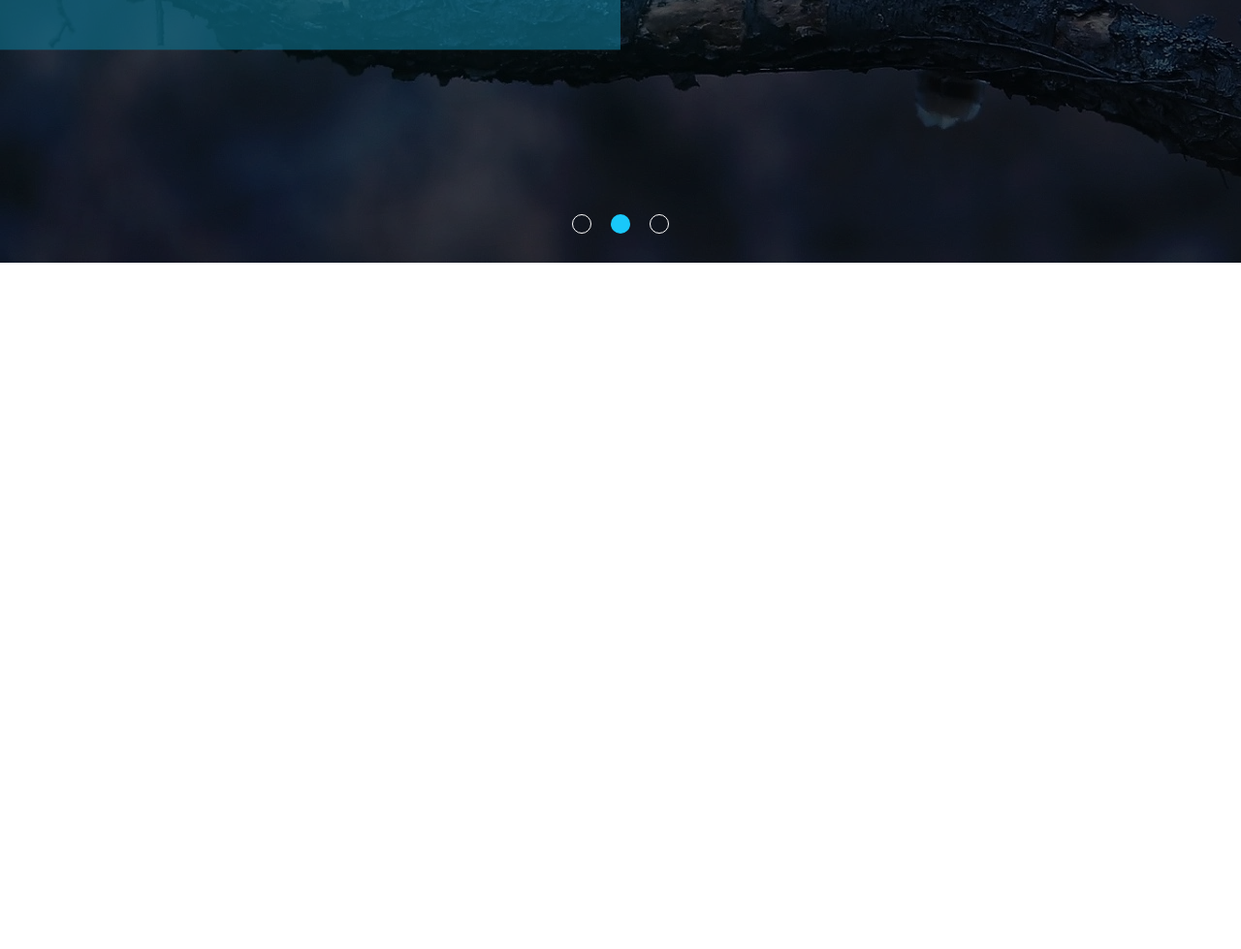
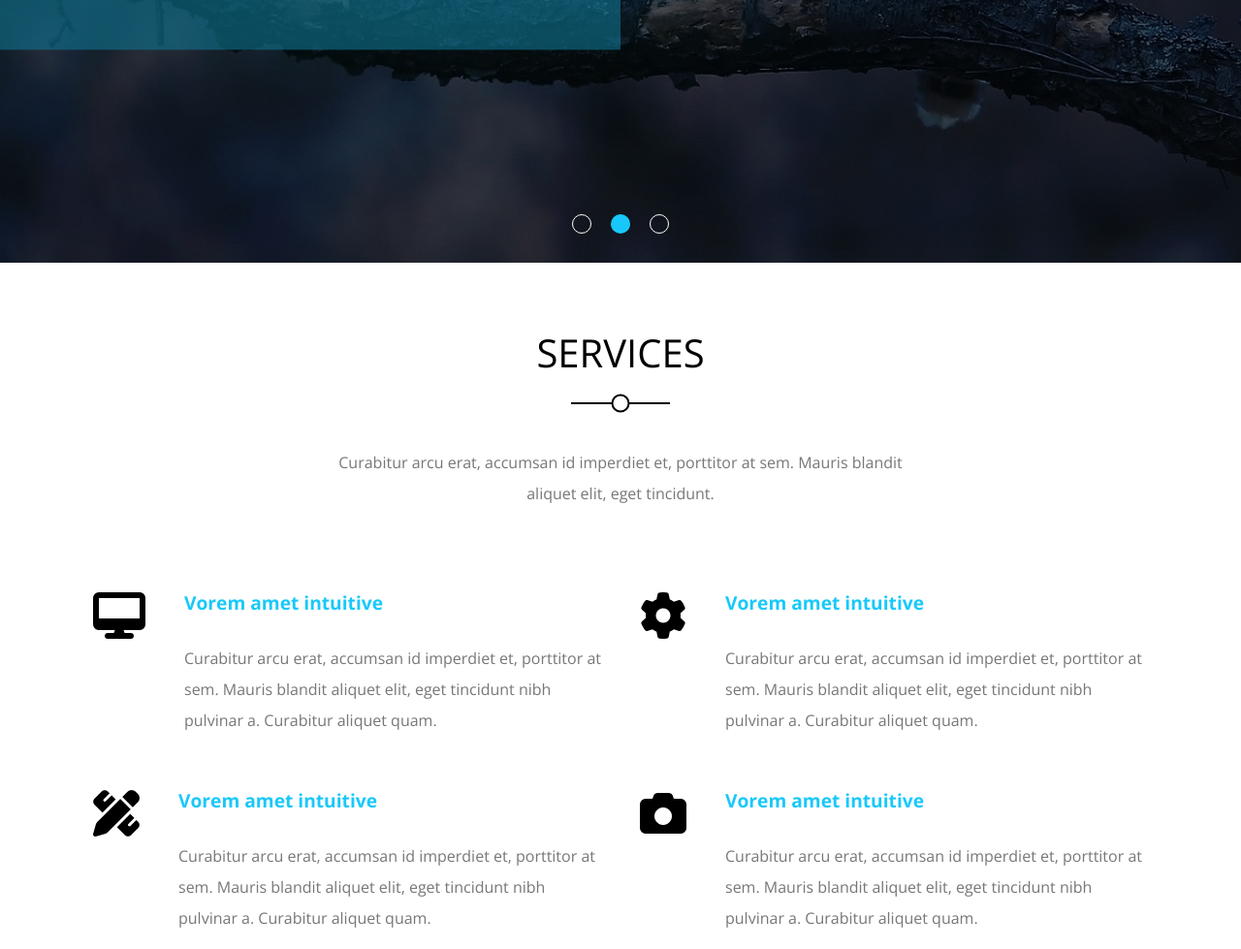
Before and after one commit to Aziztheprogrammer/Kasper-Template, a plain HTML site: page index.html in a window 1280 px wide. Shown: the part 529-1508 px from the top of the page at 97% size. Before the commit the page ends 800 px from the top, so only its background shows below. Drawn offline with nearby package versions, Linux system fonts and the light colour scheme.

Commit message:
Developing The First Part Of Services Section

```diff
--- a/css/kasper.css
+++ b/css/kasper.css
@@ -24,6 +24,49 @@
 	align-items: center;
 }
 
+.title-div {
+	flex-direction: column;
+	row-gap: 20px;
+	padding: 70px 0px;
+}
+
+.title-div h1 {
+	font-weight: 400;
+	margin: 0px;
+	text-transform: uppercase;
+	font-size: 2.5rem;
+}
+
+.title-div span hr {
+	width: 100px;
+	border: 1px solid #000;
+}
+
+.title-div span {
+	position: relative;
+}
+
+.title-div span::after {
+	content: "";
+	display: block;
+	position: absolute;
+	width: 15px;
+	height: 15px;
+	border-radius: 50%;
+	background-color: #fff;
+	border: 2px solid #000;
+	left: 50%;
+	top: 50%;
+	transform: translate(-50%, -50%);
+}
+
+.title-div p {
+	color: var(--gray);
+	max-width: 600px;
+	text-align: center;
+	line-height: 2;
+}
+
 /* End Global Rules */
 
 /*Start Main Page*/
@@ -33,7 +76,7 @@ body {
 
 main {
 	height: 100vh;
-	width: 100vw;
+	width: 100%;
 	position: relative;
 	background-size: cover;
 }
@@ -47,6 +90,7 @@ main .background-img {
 	left: 0px;
 	filter: brightness(35%);
 	z-index: -1;
+	overflow: hidden;
 }
 
 main header .container {
@@ -157,6 +201,39 @@ section.slider .active-slider span:nth-child(2) {
 }
 /*End Main Page*/
 
+/*Start Services Section */
+section.services {
+	width: 100%;
+	background-color: #fff;
+}
+
+section.services .services-content {
+	display: grid;
+	grid-template-columns: repeat(auto-fit, minmax(400px, 1fr));
+	grid-gap: 40px;
+}
+
+section.services .services-content .service {
+	align-items: flex-start;
+	justify-content: space-between;
+	column-gap: 40px;
+	row-gap: 30px;
+}
+
+section.services .services-content .service h2 {
+	margin: 0px;
+	color: var(--cyan);
+	font-size: 1.2rem;
+	margin-bottom: 30px;
+}
+
+section.services .services-content .service p {
+	line-height: 2;
+	color: var(--gray);
+}
+
+/*End Services Section*/
+
 /*Start Media Queries*/
 @media (max-width: 800px) {
 	nav .menu-icon {
@@ -195,4 +272,16 @@ section.slider .active-slider span:nth-child(2) {
 	section.slider > span {
 		display: none;
 	}
+	section.services .services-content {
+		display: flex;
+		flex-direction: column;
+		align-items: center;
+		row-gap: 30px;
+	}
+	section.services .services-content .service {
+		flex-direction: column;
+		justify-content: flex-start;
+		align-items: center;
+		text-align: center;
+	}
 }
--- a/index.html
+++ b/index.html
@@ -63,7 +63,50 @@
 			</span>
 		</section>
 	</main>
+	<!-- End Main Page -->
+	<!-- Start Services Section -->
+	<section class="services" id="services">
+		<div class="container">
+			<div class="title-div flex-element">
+				<h1 class="services-title section-title">Services</h1>
+				<span><hr></span>
+				<p>Curabitur arcu erat, accumsan id imperdiet et, porttitor at sem. Mauris blandit aliquet elit, eget tincidunt.</p>
+			</div>
+			<div class="services-content">
+				<div class="service flex-element">
+					<i class="fas fa-desktop fa-3x"></i>
+					<div class="services-text">
+						<h2>Vorem amet intuitive</h2>
+						<p>Curabitur arcu erat, accumsan id imperdiet et, porttitor at sem. Mauris blandit aliquet elit, eget tincidunt nibh pulvinar a. Curabitur aliquet quam.</p>
+					</div>
+				</div>
 
-	<!-- End Main Page -->
+				<div class="service flex-element">
+					<i class="fas fa-cog fa-3x"></i>
+					<div class="services-text">
+						<h2>Vorem amet intuitive</h2>
+						<p>Curabitur arcu erat, accumsan id imperdiet et, porttitor at sem. Mauris blandit aliquet elit, eget tincidunt nibh pulvinar a. Curabitur aliquet quam.</p>
+					</div>
+				</div>
+
+				<div class="service flex-element">
+					<i class="fas fa-pencil-ruler fa-3x"></i>
+					<div class="services-text">
+						<h2>Vorem amet intuitive</h2>
+						<p>Curabitur arcu erat, accumsan id imperdiet et, porttitor at sem. Mauris blandit aliquet elit, eget tincidunt nibh pulvinar a. Curabitur aliquet quam.</p>
+					</div>
+				</div>
+
+				<div class="service flex-element">
+					<i class="fas fa-camera fa-3x"></i>
+					<div class="services-text">
+						<h2>Vorem amet intuitive</h2>
+						<p>Curabitur arcu erat, accumsan id imperdiet et, porttitor at sem. Mauris blandit aliquet elit, eget tincidunt nibh pulvinar a. Curabitur aliquet quam.</p>
+					</div>
+				</div>
+			</div>
+		</div>
+	</section>
+	<!-- End Services Section -->
 </body>
 </html>
```
